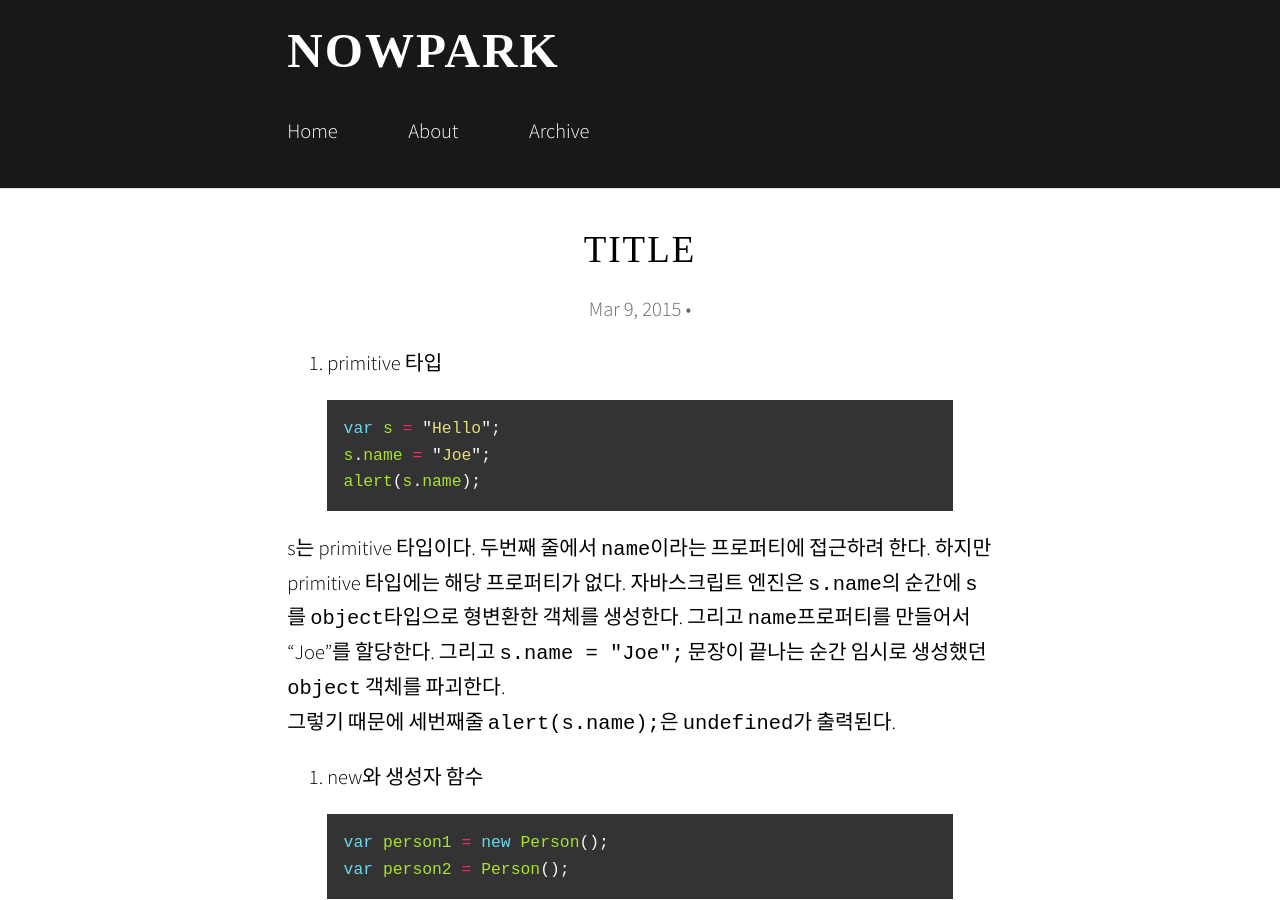
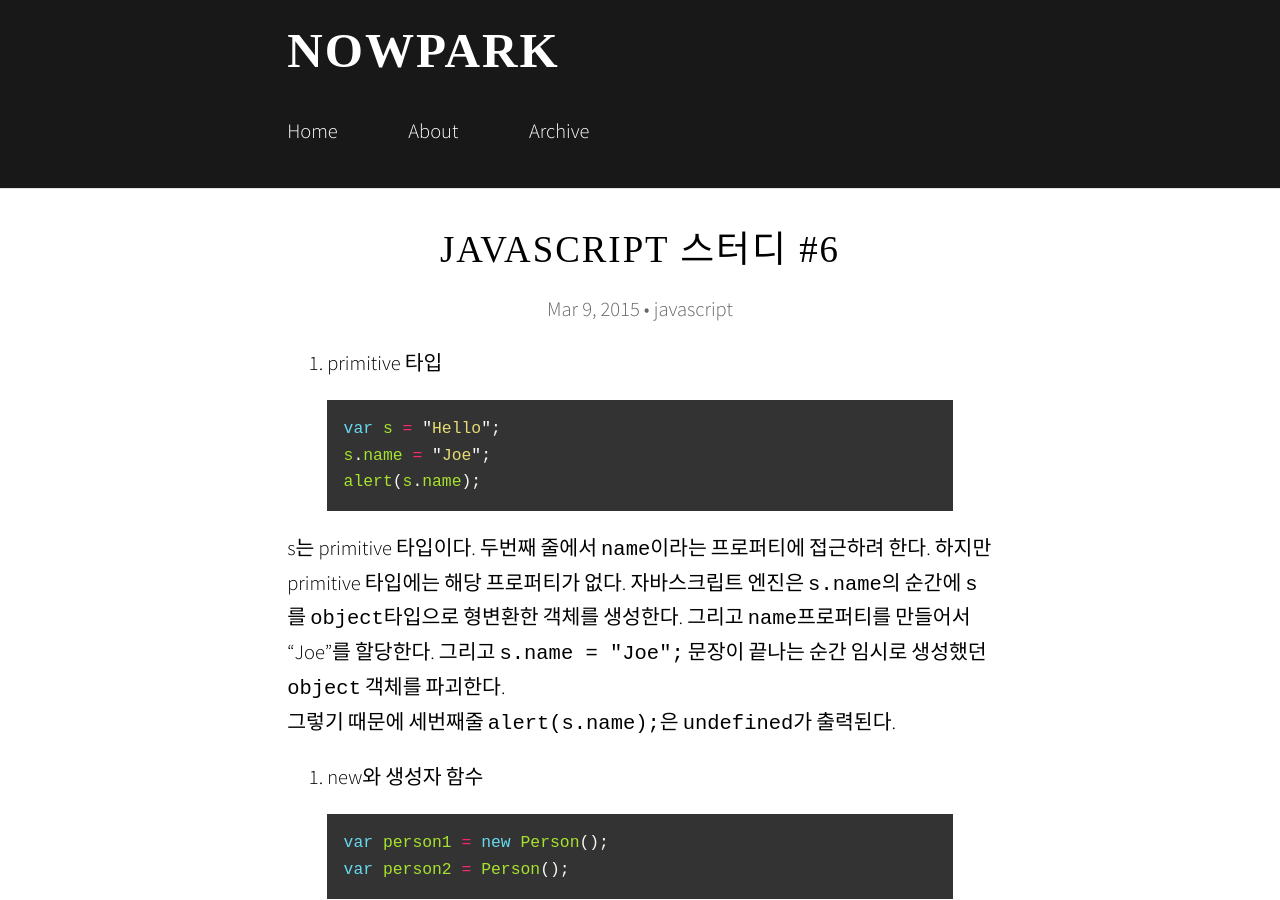
Before and after one commit to hyeonjae/hyeonjae.github.io.archive, a Jekyll site: the page built from _posts/2015-03-09-javascript-study-6.md, in a window 1280 px wide and 900 px high. Built offline with Jekyll 4.4.1, drawn with Linux system fonts in a browser that asks for light colours; nearby versions of some CDN libraries; some web fonts are replaced; comment, search, counter and statistics services are not loaded.

Commit message:
no message

```diff
--- a/_posts/2015-03-09-javascript-study-6.md
+++ b/_posts/2015-03-09-javascript-study-6.md
@@ -1,7 +1,7 @@
 ---
-title:  "title"
+title:  "javascript 스터디 #6"
 date:   2015-03-09 19:06:18
-categories:
+categories: javascript
 ---
 
 1. primitive 타입
```
